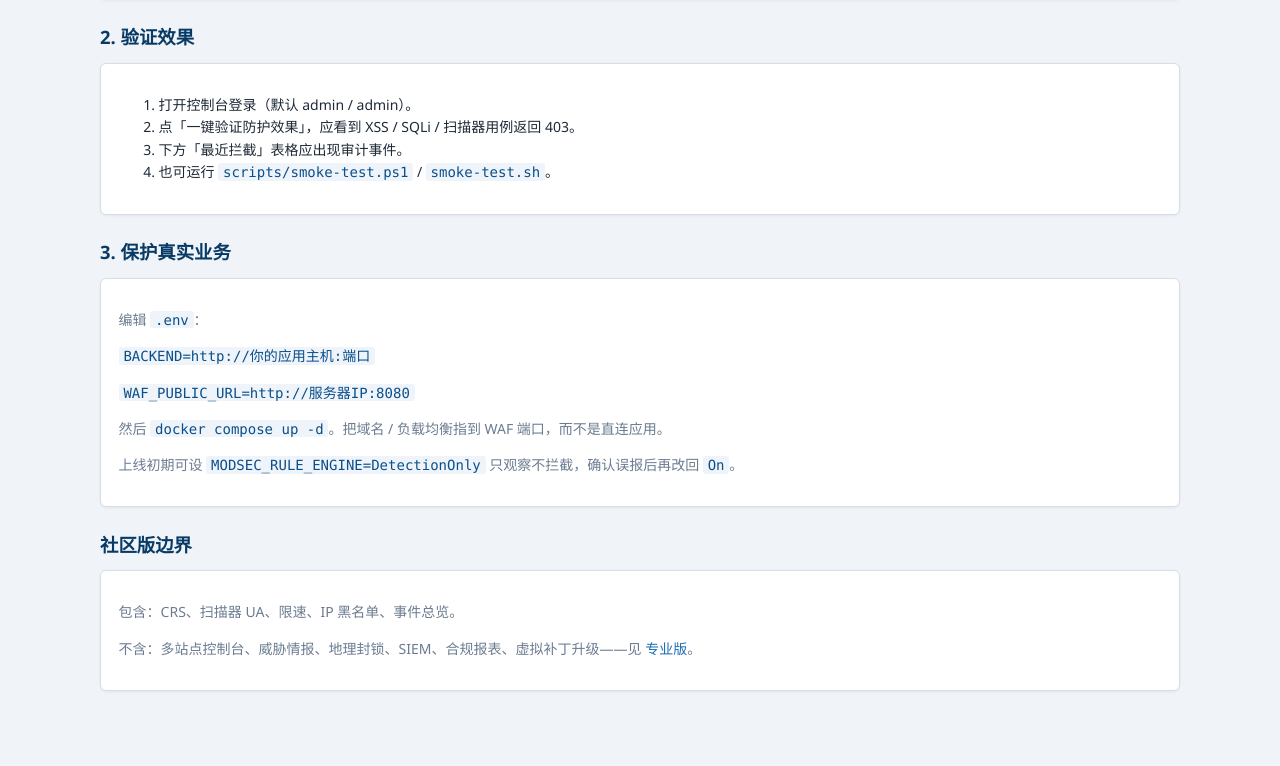
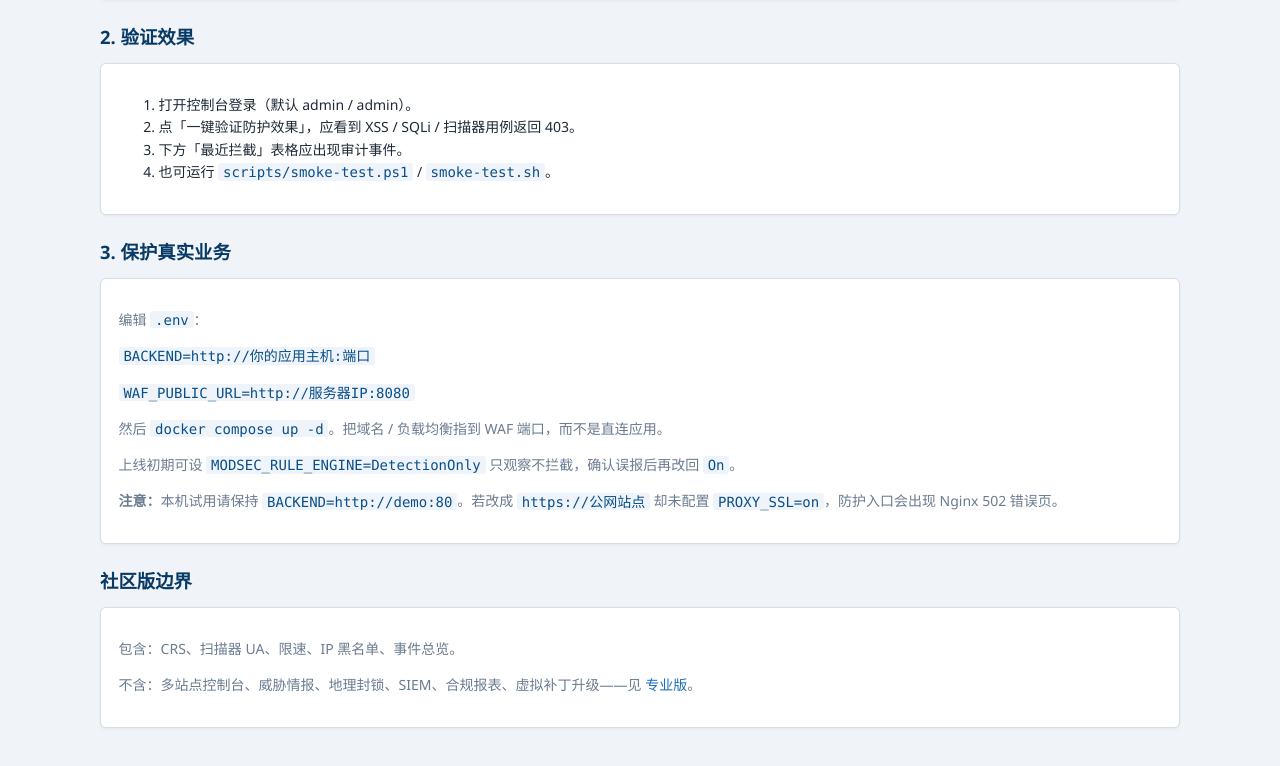
Before and after one commit to jarland1022/Ma-waf-basic, a plain HTML site: page console/install.html in a window 1280 px wide. Shown: the part 463-1229 px from the top of the page. Before the commit the page ends 1194 px from the top, so only its background shows below. Drawn offline with Linux system fonts and the light colour scheme.

Commit message:
update readme

```diff
--- a/console/install.html
+++ b/console/install.html
@@ -48,6 +48,7 @@
         <p><code>WAF_PUBLIC_URL=http://服务器IP:8080</code></p>
         <p>然后 <code>docker compose up -d</code>。把域名 / 负载均衡指到 WAF 端口，而不是直连应用。</p>
         <p>上线初期可设 <code>MODSEC_RULE_ENGINE=DetectionOnly</code> 只观察不拦截，确认误报后再改回 <code>On</code>。</p>
+        <p><b>注意：</b>本机试用请保持 <code>BACKEND=http://demo:80</code>。若改成 <code>https://公网站点</code> 却未配置 <code>PROXY_SSL=on</code>，防护入口会出现 Nginx 502 错误页。</p>
       </article>
       <h2>社区版边界</h2>
       <article class="card">
```
Also changed, not shown: 2 other files.
